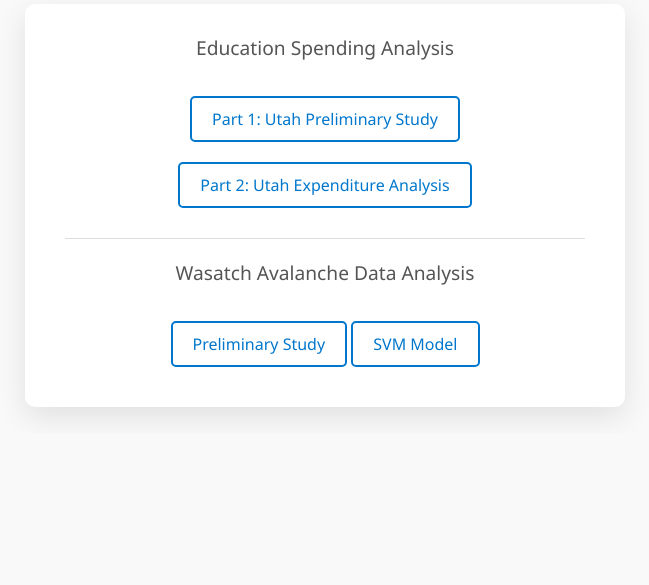
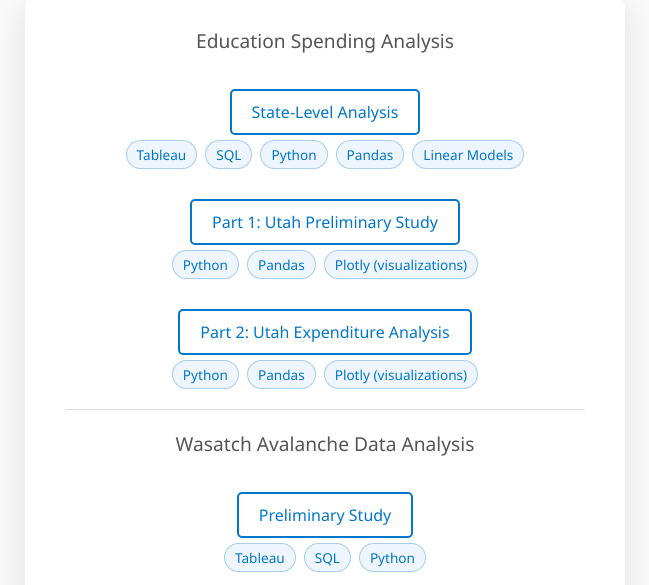
Before and after one commit to joncheryl/joncheryl.github.io, a plain HTML site: page index.html in a window 1280 px wide. Shown: the part 367-952 px from the top of the page, without its empty margins (315-964 px from the left). Before the commit the page ends 800 px from the top, so only its background shows below. Drawn offline with Linux system fonts and the light colour scheme.

Commit message:
added link to education state level eda notebook and added skill tags to each project

```diff
--- a/index.html
+++ b/index.html
@@ -70,7 +70,7 @@
       font-weight: normal;
     }
 
-    .content a {
+    .project-link {
       text-decoration: none;
       color: #0077cc;
       font-size: 1rem;
@@ -78,13 +78,35 @@
       border-radius: 5px;
       border: 2px solid #0077cc;
       display: inline-block;
-      margin: 10px 0;
+      margin: 10px 0 5px 0;
       transition: background-color 0.3s, color 0.3s;
     }
 
-    .content a:hover {
+    .project-link:hover {
       background-color: #0077cc;
       color: white;
+    }
+
+    .project-item {
+      margin-bottom: 20px;
+    }
+
+    .skills {
+      display: flex;
+      justify-content: center;
+      flex-wrap: wrap;
+      gap: 8px;
+      margin-bottom: 15px;
+    }
+
+    .skill-tag {
+      background-color: #eef5fd;
+      color: #0077cc;
+      padding: 4px 10px;
+      border-radius: 20px;
+      font-size: 0.85rem;
+      display: inline-block;
+      border: 1px solid rgba(0, 119, 204, 0.3);
     }
 
     hr {
@@ -106,8 +128,16 @@
       .content {
         padding: 20px;
       }
+
+      .skills {
+        gap: 5px;
+      }
+
+      .skill-tag {
+        font-size: 0.75rem;
+        padding: 3px 8px;
+      }
     }
-
   </style>
 </head>
 <body>
@@ -128,14 +158,57 @@
   <!-- Main content section -->
   <div class="content">
     <h2>Education Spending Analysis</h2>
-    <a href="https://raw.githack.com/joncheryl/ed/main/state_level.html">Part 1: Utah Preliminary Study</a>
-    <a href="https://raw.githack.com/joncheryl/ed/main/state_level_spending.html">Part 2: Utah Expenditure Analysis</a>
+
+    <div class="project-item">
+      <a href="https://raw.githack.com/joncheryl/ed/main/state_level_eda.html" class="project-link">State-Level Analysis</a>
+      <div class="skills">
+        <span class="skill-tag">Tableau</span>
+        <span class="skill-tag">SQL</span>
+        <span class="skill-tag">Python</span>
+        <span class="skill-tag">Pandas</span>
+        <span class="skill-tag">Linear Models</span>
+      </div>
+    </div>
+
+    <div class="project-item">
+      <a href="https://raw.githack.com/joncheryl/ed/main/state_level.html" class="project-link">Part 1: Utah Preliminary Study</a>
+      <div class="skills">
+        <span class="skill-tag">Python</span>
+        <span class="skill-tag">Pandas</span>
+        <span class="skill-tag">Plotly (visualizations)</span>
+      </div>
+    </div>
+
+    <div class="project-item">
+      <a href="https://raw.githack.com/joncheryl/ed/main/state_level_spending.html" class="project-link">Part 2: Utah Expenditure Analysis</a>
+      <div class="skills">
+        <span class="skill-tag">Python</span>
+        <span class="skill-tag">Pandas</span>
+        <span class="skill-tag">Plotly (visualizations)</span>
+      </div>
+    </div>
 
     <hr>
 
     <h2>Wasatch Avalanche Data Analysis</h2>
-    <a href="https://joncheryl.github.io/prelim_study.html">Preliminary Study</a>
-    <a href="https://joncheryl.github.io/avy_svm.html">SVM Model</a>
+
+    <div class="project-item">
+      <a href="https://joncheryl.github.io/prelim_study.html" class="project-link">Preliminary Study</a>
+      <div class="skills">
+        <span class="skill-tag">Tableau</span>
+        <span class="skill-tag">SQL</span>
+        <span class="skill-tag">Python</span>
+      </div>
+    </div>
+
+    <div class="project-item">
+      <a href="https://joncheryl.github.io/avy_svm.html" class="project-link">SVM Model</a>
+      <div class="skills">
+        <span class="skill-tag">Python</span>
+        <span class="skill-tag">Machine Learning</span>
+        <span class="skill-tag">sklearn package</span>
+      </div>
+    </div>
   </div>
 
 </body>
```
